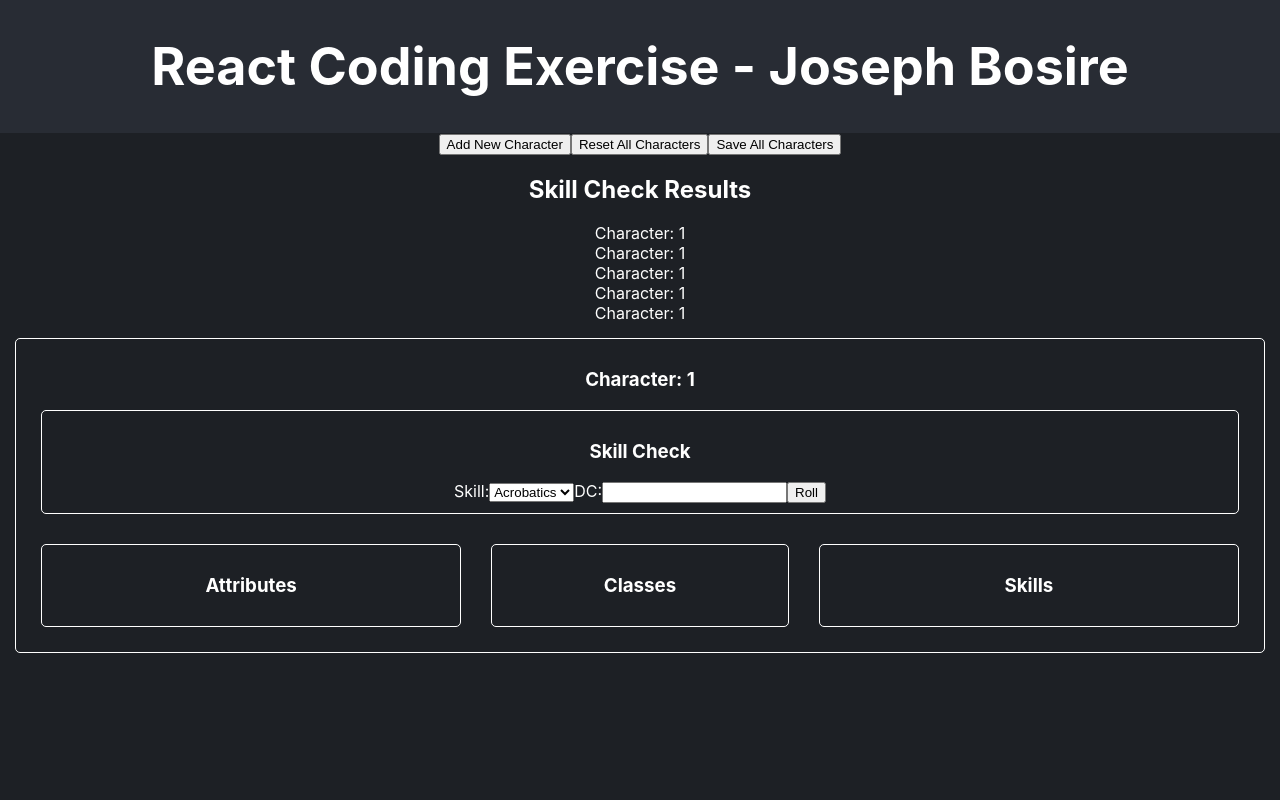
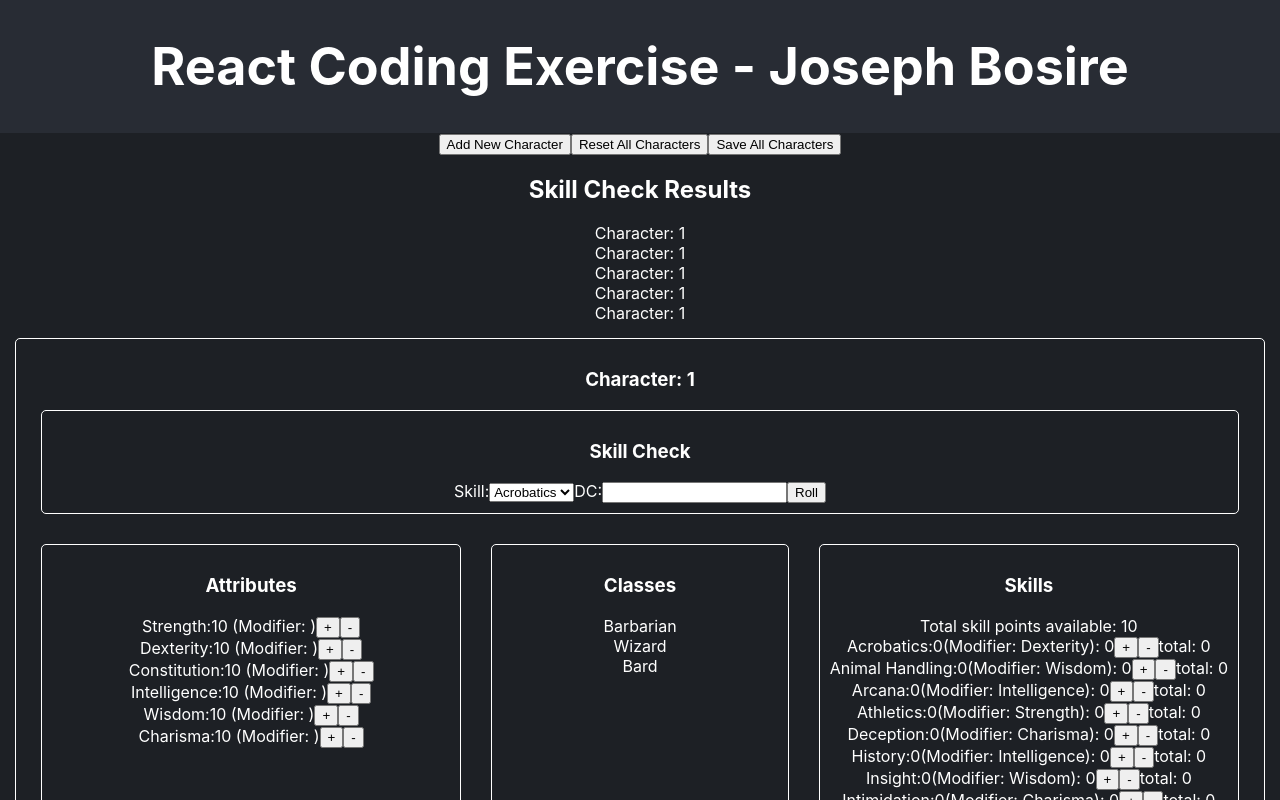
Before and after one commit to josephbosire/-recruiting-webapp-character, a React (Create React App) app: page / in a window 1280 px wide. Shown: the top 800 px of the page. Built offline with nearby package versions, Linux system fonts and the light colour scheme.

Commit message:
Implement class requirements window and add attributes and skills information to sections

```diff
--- a/src/App.css
+++ b/src/App.css
@@ -50,6 +50,7 @@
 
 .character-info__attributes {
   flex: 1 1 30%;
+  justify-content: center;
 }
 .character-info__classes {
   flex: 1 1 20%;
@@ -61,6 +62,12 @@
 p {
   margin: 0;
 }
+ul {
+  list-style-type: none;
+  text-align: center;
+  padding: 0;
+  margin: 0;
+}
 
 @keyframes App-logo-spin {
   from {
--- a/src/components/Attributes/Attributes.jsx
+++ b/src/components/Attributes/Attributes.jsx
@@ -1,9 +1,25 @@
+import { ATTRIBUTE_LIST, DEFAULT_ATTRIBUTE_POINTS } from "../../consts";
+import ModifierControls from "../ModifierControls";
+
 function Attributes() {
   return (
     <div className="container character-info__attributes">
       <h3>Attributes</h3>
+      <ul>
+        {ATTRIBUTE_LIST.map((attribute) => (
+          <Attribute key={attribute} attribute={attribute} />
+        ))}
+      </ul>
     </div>
   );
 }
 
+function Attribute({ attribute }) {
+  return (
+    <li>
+      {attribute}:{DEFAULT_ATTRIBUTE_POINTS} (Modifier: {})<ModifierControls />
+    </li>
+  );
+}
+
 export default Attributes;
--- /dev/null
+++ b/src/components/Classes/ClassRequirement.jsx
@@ -0,0 +1,21 @@
+import React from "react";
+import { CLASS_LIST } from "../../consts";
+
+function ClassRequirement({ name, onClick }) {
+  const attributes = CLASS_LIST[name];
+  return (
+    <div className="container">
+      <h3>{name} Minimum requirements</h3>
+      <ul>
+        {Object.entries(attributes).map(([attribute, points]) => (
+          <li key={attribute}>
+            {attribute}:{points}
+          </li>
+        ))}
+      </ul>
+      <button onClick={onClick}>Close Requirement View</button>
+    </div>
+  );
+}
+
+export default ClassRequirement;
--- a/src/components/Classes/Classes.jsx
+++ b/src/components/Classes/Classes.jsx
@@ -1,9 +1,33 @@
-function Classes() {
+import { CLASS_LIST } from "../../consts";
+
+function Classes({ onClickClass }) {
   return (
     <div className="container character-info__classes">
       <h3>Classes</h3>
+      <ul>
+        {Object.keys(CLASS_LIST).map((class_name) => (
+          <Class
+            key={class_name}
+            onClick={onClickClass}
+            class_name={class_name}
+          />
+        ))}
+      </ul>
     </div>
   );
 }
 
+function Class({ class_name, onClick }) {
+  return (
+    <li
+      onClick={(e) => {
+        onClick(class_name);
+        e.stopPropagation();
+      }}
+    >
+      {class_name}
+    </li>
+  );
+}
+
 export default Classes;
--- /dev/null
+++ b/src/components/ModifierControls.jsx
@@ -0,0 +1,10 @@
+function ModifierControls() {
+  return (
+    <>
+      <button>+</button>
+      <button>-</button>
+    </>
+  );
+}
+
+export default ModifierControls;
--- a/src/components/Skills/Skills.jsx
+++ b/src/components/Skills/Skills.jsx
@@ -1,11 +1,28 @@
 import React from "react";
+import { AVAILABLE_SKILL_POINTS, SKILL_LIST } from "../../consts";
+import ModifierControls from "../ModifierControls";
 
 function Skills() {
   return (
     <div className="container character-info__skills">
       <h3>Skills</h3>
+      <span>Total skill points available: {AVAILABLE_SKILL_POINTS}</span>
+      <ul>
+        {SKILL_LIST.map((skill) => (
+          <Skill key={skill.name} skill={skill} />
+        ))}
+      </ul>
     </div>
   );
 }
-
+function Skill({ skill }) {
+  return (
+    <li>
+      <span>{skill.name}:0</span>
+      <span>(Modifier: {skill.attributeModifier}): 0</span>
+      <ModifierControls />
+      <span>total: 0</span>
+    </li>
+  );
+}
 export default Skills;
--- a/src/components/character/CharacterSheet.jsx
+++ b/src/components/character/CharacterSheet.jsx
@@ -2,15 +2,35 @@ import Attributes from "../Attributes/Attributes";
 import Classes from "../Classes/Classes";
 import SkillCheck from "./SkillCheck";
 import Skills from "../Skills/Skills";
+import { useState } from "react";
+import ClassRequirement from "../Classes/ClassRequirement";
 
 function CharacterSheet() {
+  const [showClass, setShowClass] = useState(false);
+  const [selectedClass, setSelectedClass] = useState(null);
+
+  const handOnClickClass = (class_name) => {
+    setSelectedClass(class_name);
+    setShowClass(true);
+    console.log("Setting selected class", class_name);
+  };
+
+  const closeClassRequirements = () => {
+    setShowClass(false);
+  };
   return (
     <div className="container">
       <h3>Character: 1</h3>
       <SkillCheck />
       <div className="character-info">
         <Attributes />
-        <Classes />
+        <Classes onClickClass={handOnClickClass} />
+        {showClass && (
+          <ClassRequirement
+            name={selectedClass}
+            onClick={closeClassRequirements}
+          />
+        )}
         <Skills />
       </div>
     </div>
--- a/src/consts.js
+++ b/src/consts.js
@@ -1,57 +1,60 @@
 export const ATTRIBUTE_LIST = [
-    'Strength',
-    'Dexterity',
-    'Constitution',
-    'Intelligence',
-    'Wisdom',
-    'Charisma',
+  "Strength",
+  "Dexterity",
+  "Constitution",
+  "Intelligence",
+  "Wisdom",
+  "Charisma",
 ];
 
 export const CLASS_LIST = {
-    'Barbarian': {
-        'Strength': 14,
-        'Dexterity': 9,
-        'Constitution': 9,
-        'Intelligence': 9,
-        'Wisdom': 9,
-        'Charisma': 9,
-    },
-    'Wizard': {
-        'Strength': 9,
-        'Dexterity': 9,
-        'Constitution': 9,
-        'Intelligence': 14,
-        'Wisdom': 9,
-        'Charisma': 9,
-    },
-    'Bard': {
-        'Strength': 9,
-        'Dexterity': 9,
-        'Constitution': 9,
-        'Intelligence': 9,
-        'Wisdom': 9,
-        'Charisma': 14,
-    },
-}
+  Barbarian: {
+    Strength: 14,
+    Dexterity: 9,
+    Constitution: 9,
+    Intelligence: 9,
+    Wisdom: 9,
+    Charisma: 9,
+  },
+  Wizard: {
+    Strength: 9,
+    Dexterity: 9,
+    Constitution: 9,
+    Intelligence: 14,
+    Wisdom: 9,
+    Charisma: 9,
+  },
+  Bard: {
+    Strength: 9,
+    Dexterity: 9,
+    Constitution: 9,
+    Intelligence: 9,
+    Wisdom: 9,
+    Charisma: 14,
+  },
+};
 
 export const SKILL_LIST = [
-    { name: 'Acrobatics', attributeModifier: 'Dexterity' },
-    { name: 'Animal Handling', attributeModifier: 'Wisdom' },
-    { name: 'Arcana', attributeModifier: 'Intelligence' },
-    { name: 'Athletics', attributeModifier: 'Strength' },
-    { name: 'Deception', attributeModifier: 'Charisma' },
-    { name: 'History', attributeModifier: 'Intelligence' },
-    { name: 'Insight', attributeModifier: 'Wisdom' },
-    { name: 'Intimidation', attributeModifier: 'Charisma' },
-    { name: 'Investigation', attributeModifier: 'Intelligence' },
-    { name: 'Medicine', attributeModifier: 'Wisdom' },
-    { name: 'Nature', attributeModifier: 'Intelligence' },
-    { name: 'Perception', attributeModifier: 'Wisdom' },
-    { name: 'Performance', attributeModifier: 'Charisma' },
-    { name: 'Persuasion', attributeModifier: 'Charisma' },
-    { name: 'Religion', attributeModifier: 'Intelligence' },
-    { name: 'Sleight of Hand', attributeModifier: 'Dexterity' },
-    { name: 'Stealth', attributeModifier: 'Dexterity' },
-    { name: 'Survival', attributeModifier: 'Wisdom' },
+  { name: "Acrobatics", attributeModifier: "Dexterity" },
+  { name: "Animal Handling", attributeModifier: "Wisdom" },
+  { name: "Arcana", attributeModifier: "Intelligence" },
+  { name: "Athletics", attributeModifier: "Strength" },
+  { name: "Deception", attributeModifier: "Charisma" },
+  { name: "History", attributeModifier: "Intelligence" },
+  { name: "Insight", attributeModifier: "Wisdom" },
+  { name: "Intimidation", attributeModifier: "Charisma" },
+  { name: "Investigation", attributeModifier: "Intelligence" },
+  { name: "Medicine", attributeModifier: "Wisdom" },
+  { name: "Nature", attributeModifier: "Intelligence" },
+  { name: "Perception", attributeModifier: "Wisdom" },
+  { name: "Performance", attributeModifier: "Charisma" },
+  { name: "Persuasion", attributeModifier: "Charisma" },
+  { name: "Religion", attributeModifier: "Intelligence" },
+  { name: "Sleight of Hand", attributeModifier: "Dexterity" },
+  { name: "Stealth", attributeModifier: "Dexterity" },
+  { name: "Survival", attributeModifier: "Wisdom" },
+];
 
-]
+export const AVAILABLE_SKILL_POINTS = 10;
+
+export const DEFAULT_ATTRIBUTE_POINTS = 10;
```
